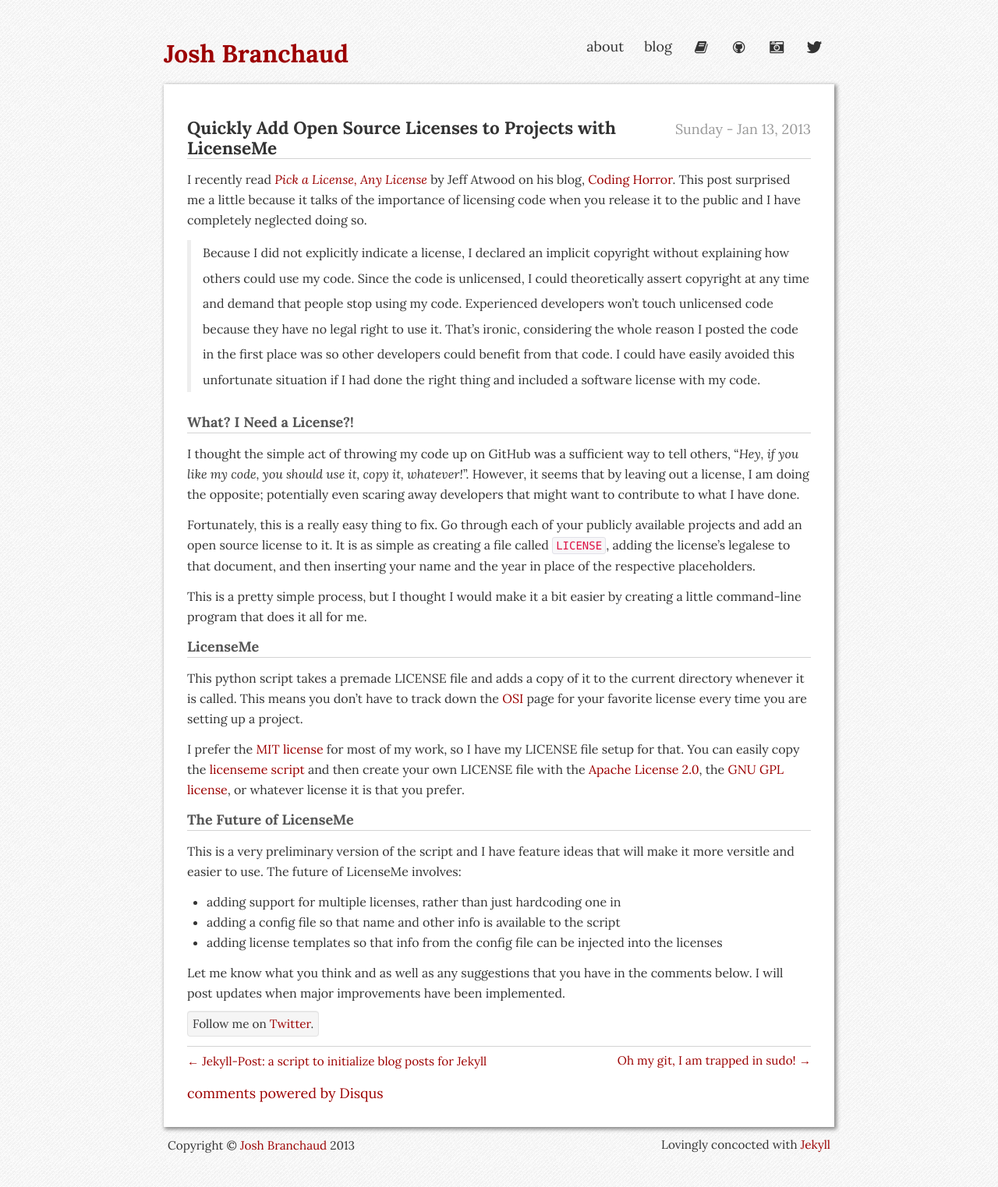
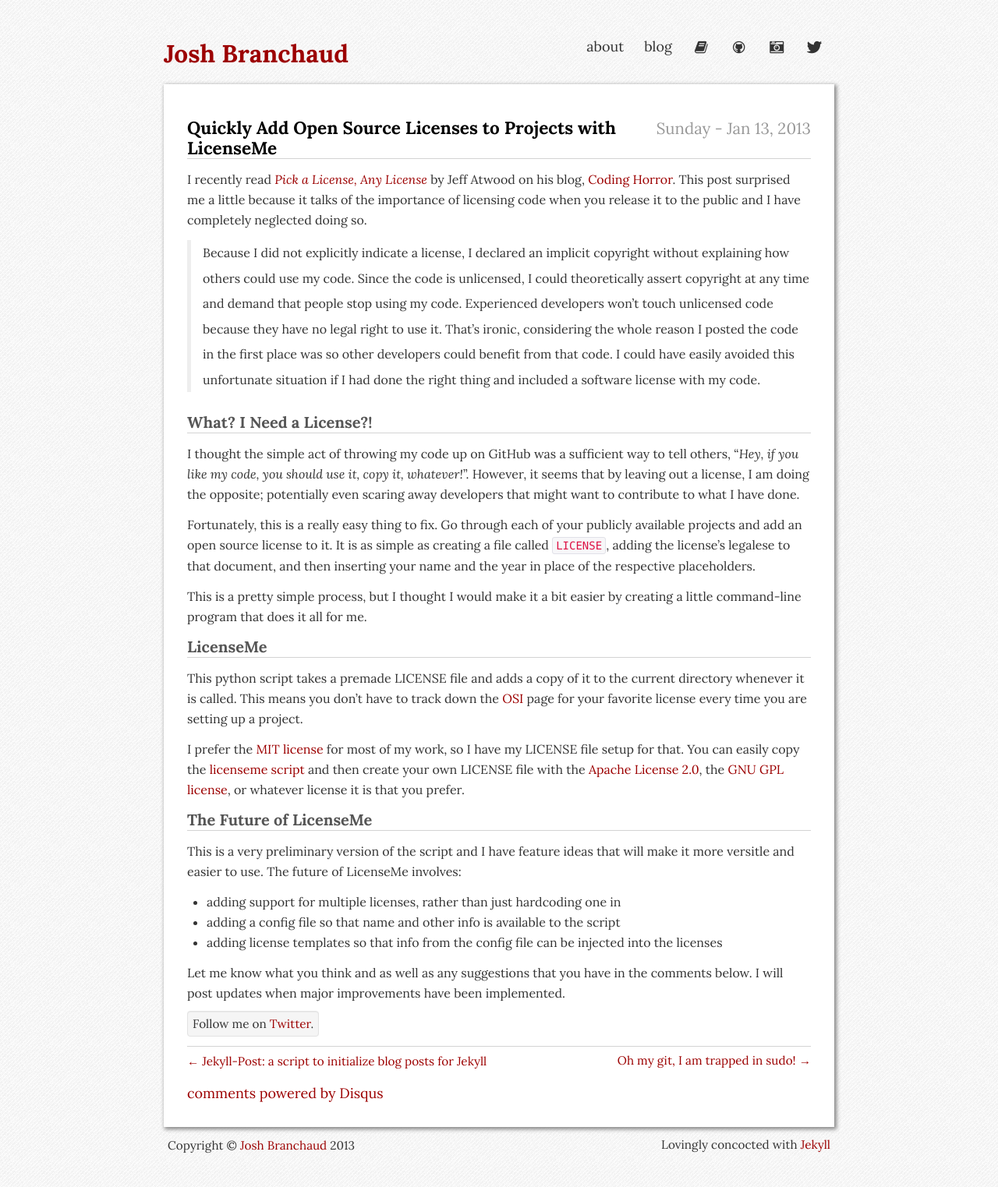
Before and after one commit to jbranchaud/blog, a Jekyll site: the page built from _posts/2013-01-13-Quickly-Add-Open-Source-Licenses-to-Projects-with-LicenseMe.md, in a window 1280 px wide. Shown: the whole page at 78% size. Built offline with Jekyll 4.4.1, drawn with Linux system fonts in a browser that asks for light colours; comment, search, counter and statistics services are not loaded.

Commit message:
Added more styling to cleanup the way header tags are displayed within the post content section.

```diff
--- a/_layouts/post.html
+++ b/_layouts/post.html
@@ -2,9 +2,9 @@
 layout: default
 ---
 
-<h4 class="pull-right"><small>{{ page.date | date: "%A - %b %d, %Y" }}</small></h4>
+<h1 class="pull-right"><small>{{ page.date | date: "%A - %b %d, %Y" }}</small></h1>
 
-<h4 style="border-bottom: solid 1px lightgray;">{{ page.title }}</h4>
+<h1 style="border-bottom: solid 1px lightgray;">{{ page.title }}</h1>
 
 {{ content }}
 
--- a/css/styles.css
+++ b/css/styles.css
@@ -29,25 +29,55 @@ p > code {
 .content h1 {
     font-size: 22.5px;
     line-height: 26px;
-    color: #555;
+    color: #000;
+}
+.content h1 small {
+    font-size: 20.5px;
+    line-height: 26px;
+    color: #999;
 }
 .content h2 {
-    font-size: 18px;
+    font-size: 20px;
     line-height: 26px;
     color: #555;
     border-bottom: 1px solid lightgray;
 }
+.content h2 small {
+    font-size: 18px;
+    line-height: 26px;
+    color: #999;
+}
 .content h3 {
-
+    font-size: 17px;
+}
+.content h3 small {
+    font-size: 15px;
+    color: #999;
 }
 .content h4 {
-
+    font-size: 15px;
+}
+.content h4 small {
+    font-size: 13px;
+    color: #999;
 }
 .content h5 {
-
+    font-size: 13px;
+    padding: 0;
+}
+.content h5 small {
+    font-size: 11px;
+    padding: 0;
+    color: #999;
 }
 .content h6 {
-
+    font-size: 11px;
+    padding: 0;
+}
+.content h6 small {
+    font-size: 9px;
+    padding: 0;
+    color: #999;
 }
 .content ul li,
 .content ol li {
```
